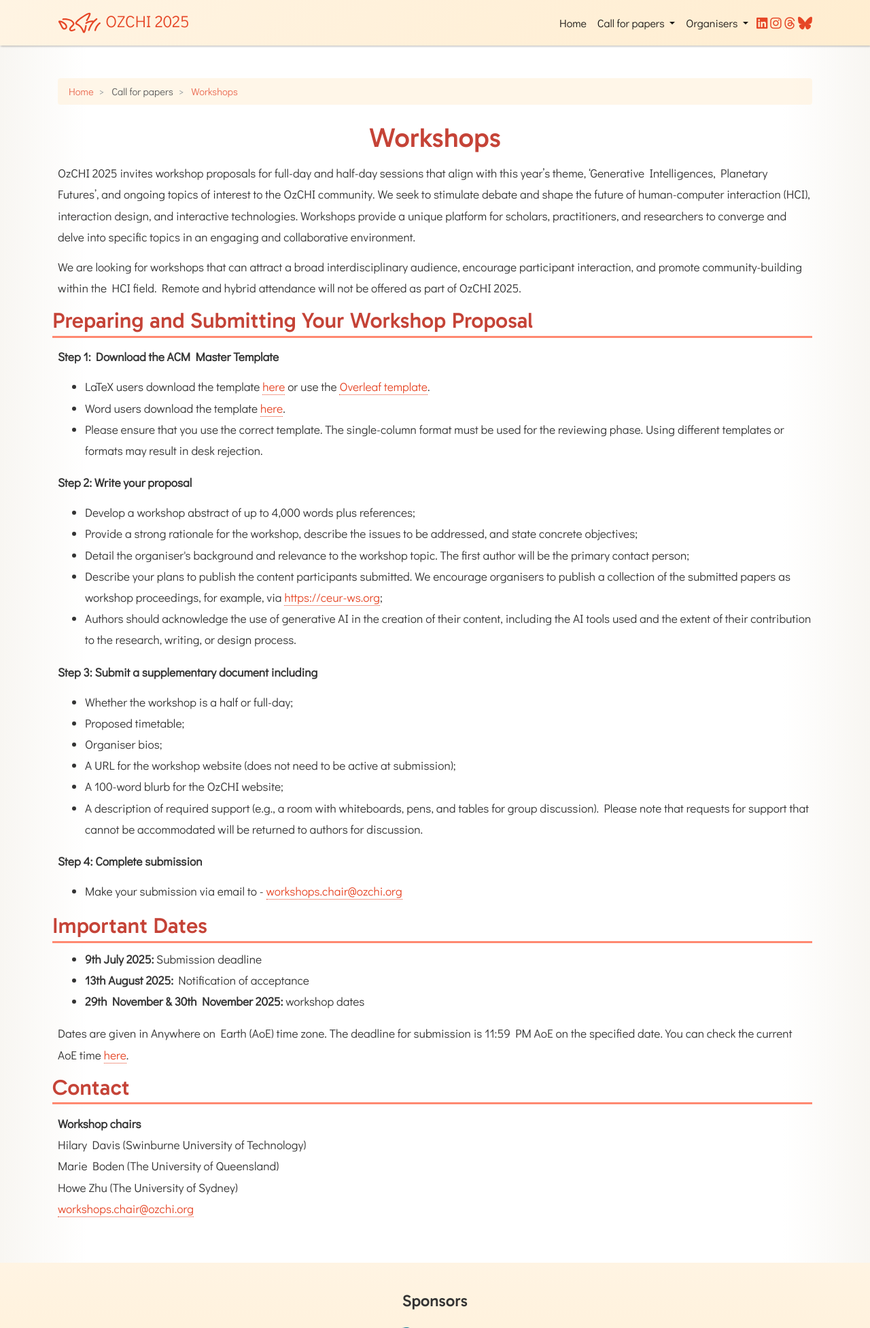
After one commit to circlejourney/ozchi2025, a PHP site: page /workshops.php in a window 1280 px wide. The commit adds this page. Shown: the top 1953 px of the page at 68% size. Run offline with PHP 8.4, Linux system fonts and the light colour scheme.

Commit message:
Add workshops

```diff
--- a/html/nav.html
+++ b/html/nav.html
@@ -27,6 +27,7 @@
                             <a class="dropdown-item" href="demos.php">Demonstrations</a>
                             <a class="dropdown-item" href="provocations.php">Provocations Talks</a>
                             <a class="dropdown-item" href="dc.php">Doctoral Consortium</a>
+                            <a class="dropdown-item" href="workshops.php">Workshops</a>
                         </div>
                     </div>
                 </li>
--- /dev/null
+++ b/html/workshops.html
@@ -0,0 +1,40 @@
+<h1>Workshops</h1>
+<p>OzCHI 2025 invites workshop proposals for full-day and half-day sessions that align with this year&rsquo;s theme, &lsquo;Generative Intelligences, Planetary Futures&rsquo;, and ongoing topics of interest to the OzCHI community. We seek to stimulate debate and shape the future of human-computer interaction (HCI), interaction design, and interactive technologies. Workshops provide a unique platform for scholars, practitioners, and researchers to converge and delve into specific topics in an engaging and collaborative environment.</p>
+<p>We are looking for workshops that can attract a broad interdisciplinary audience, encourage participant interaction, and promote community-building within the HCI field. Remote and hybrid attendance will not be offered as part of OzCHI 2025.</p>
+<h2>Preparing and Submitting Your Workshop Proposal</h2>
+<p><strong>Step 1: Download the ACM Master Template</strong></p>
+<ul>
+<li style="font-weight: 400;">LaTeX users download the template <a href="https://portalparts.acm.org/hippo/latex_templates/acmart-primary.zip">here</a> or use the <a href="https://www.overleaf.com/latex/templates/acm-conference-proceedings-primary-article-template/wbvnghjbzwpc">Overleaf template</a>.</li>
+<li style="font-weight: 400;">Word users download the template <a href="https://www.acm.org/binaries/content/assets/publications/taps/acm_submission_template.docx">here</a>.</li>
+<li style="font-weight: 400;">Please ensure that you use the correct template. The single-column format must be used for the reviewing phase. Using different templates or formats may result in desk rejection.</li>
+</ul>
+<p><strong>Step 2: Write your proposal</strong></p>
+<ul>
+<li style="font-weight: 400;">Develop a workshop abstract of up to 4,000 words plus references;</li>
+<li style="font-weight: 400;">Provide a strong rationale for the workshop, describe the issues to be addressed, and state concrete objectives;&nbsp;</li>
+<li style="font-weight: 400;">Detail the organiser's background and relevance to the workshop topic. The first author will be the primary contact person;</li>
+<li style="font-weight: 400;">Describe your plans to publish the content participants submitted. We encourage organisers to publish a collection of the submitted papers as workshop proceedings, for example, via <a href="https://ceur-ws.org">https://ceur-ws.org</a>;&nbsp;</li>
+<li style="font-weight: 400;">Authors should acknowledge the use of generative AI in the creation of their content, including the AI tools used and the extent of their contribution to the research, writing, or design process.</li>
+</ul>
+<p><strong>Step 3: Submit a supplementary document including</strong></p>
+<ul>
+<li style="font-weight: 400;">Whether the workshop is a half or full-day;</li>
+<li style="font-weight: 400;">Proposed timetable;</li>
+<li style="font-weight: 400;">Organiser bios;</li>
+<li style="font-weight: 400;">A URL for the workshop website (does not need to be active at submission);</li>
+<li style="font-weight: 400;">A 100-word blurb for the OzCHI website;</li>
+<li style="font-weight: 400;">A description of required support (e.g., a room with whiteboards, pens, and tables for group discussion). Please note that requests for support that cannot be accommodated will be returned to authors for discussion.</li>
+</ul>
+<p><strong>Step 4: Complete submission</strong></p>
+<ul>
+<li style="font-weight: 400;">Make your submission via email to - <a href="mailto:workshops.chair@ozchi.org">workshops.chair@ozchi.org</a></li>
+</ul>
+<h2>Important Dates</h2>
+<ul>
+<li style="font-weight: 400;"><strong>9th July 2025:</strong> Submission deadline</li>
+<li style="font-weight: 400;"><strong>13th August 2025:</strong> Notification of acceptance</li>
+<li style="font-weight: 400;"><strong>29th November &amp; 30th November 2025:</strong> workshop dates</li>
+</ul>
+<p>Dates are given in Anywhere on Earth (AoE) time zone. The deadline for submission is 11:59 PM AoE on the specified date. You can check the current AoE time <a href="https://time.is/Anywhere_on_Earth.">here</a>.</p>
+<h2>Contact</h2>
+<p><strong>Workshop chairs</strong><br />Hilary Davis (Swinburne University of Technology) <br />Marie Boden (The University of Queensland) <br />Howe Zhu (The University of Sydney)<br /><a href="mailto:workshops.chair@ozchi.org">workshops.chair@ozchi.org</a></p>
--- a/index.php
+++ b/index.php
@@ -87,7 +87,7 @@
               <td>24 September</td>
             </tr>
             <tr>
-              <td>Workshops</td>
+              <td><a href="workshops.php">Workshops</a></td>
               <td>9 July</td>
               <td>13 August</td>
             </tr>
--- /dev/null
+++ b/workshops.php
@@ -0,0 +1,7 @@
+<?php
+    $title = "Workshops | OzCHI 2025";
+    $description = "Submit a proposal to present a workshop at OzCHI 2025 now!";
+    $breadcrumbs = ["Call for papers" => null, "Workshops" => "workshops.php"];
+    $content = file_get_contents("html/workshops.html");
+    require("template.php");
+?>
```
